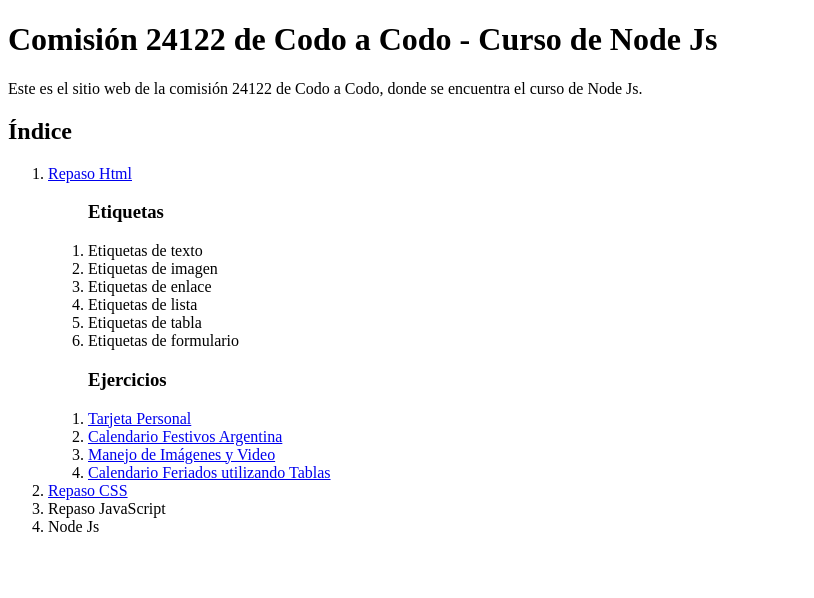
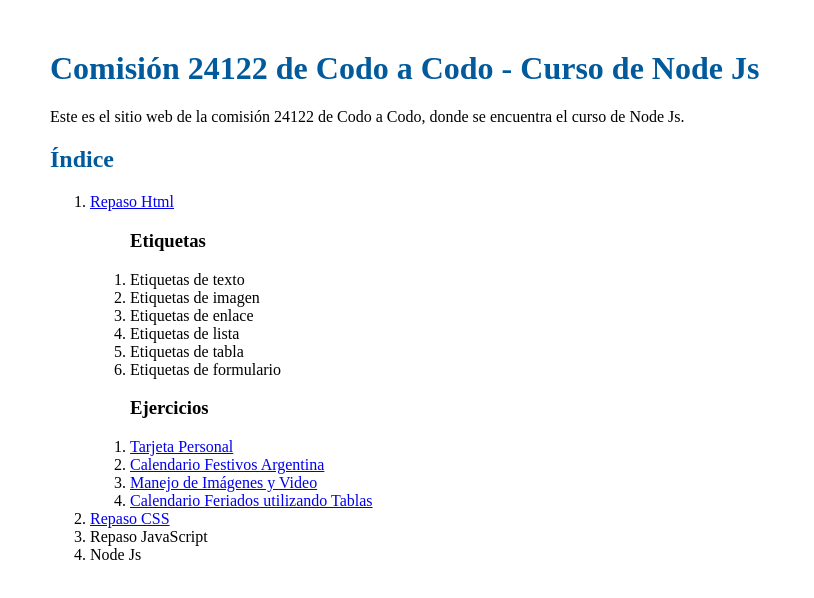
Before and after one commit to capiedrahita/NodeJs_24122, a plain HTML site: page index.html in a window 1280 px wide. Shown: the whole page, without its empty margins (0-814 px from the left). Drawn offline with Linux system fonts and the light colour scheme.

Commit message:
cambios menores

```diff
--- a/index.html
+++ b/index.html
@@ -16,6 +16,18 @@
         <meta name="viewport" content="width=device-width, initial-scale=1.0">
         <title>Node Js - Codo a Codo</title>
     </head>
+    <style>
+        body {
+            margin: 50px;
+        }
+        h1 {
+            color: #005a9c;
+        }
+        h2 {
+            color: #005a9c;
+        }
+
+    </style>
     <body>
         <h1>Comisión 24122 de Codo a Codo - Curso de Node Js</h1>
         <p>Este es el sitio web de la comisión 24122 de Codo a Codo, donde se
@@ -38,10 +50,14 @@
                         href="./ejercicios_html/tarjeta_personal/tarjeta_presentacion.html">Tarjeta
                         Personal</a></li>
                 <li>
-                    <a href="./ejercicios_html/calendario_festivos/feriados_argentina.html">Calendario Festivos Argentina</a>
+                    <a
+                        href="./ejercicios_html/calendario_festivos/feriados_argentina.html">Calendario
+                        Festivos Argentina</a>
                 </li>
                 <li>
-                    <a href="./ejercicios_html/manejo_imagenes_video/index.html">Manejo de Imágenes y Video</a>
+                    <a
+                        href="./ejercicios_html/manejo_imagenes_video/index.html">Manejo
+                        de Imágenes y Video</a>
                 </li>
                 <li><a
                         href="./ejercicios_html/calendario_tablas/index.html">Calendario
```
